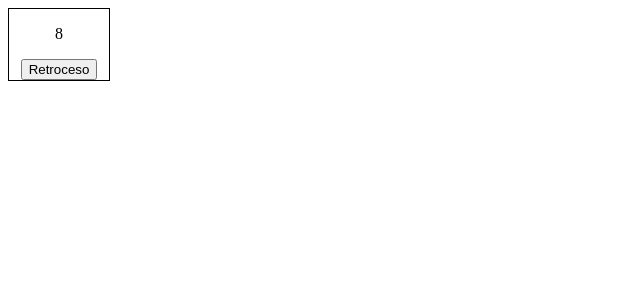
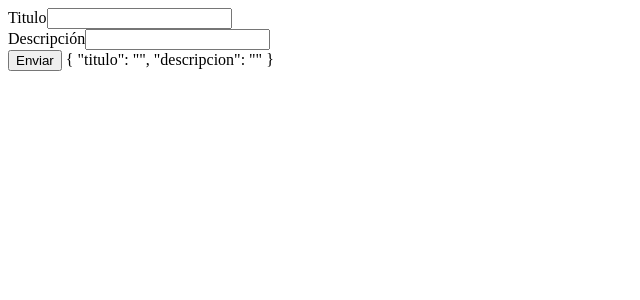
Before and after one commit to jaimearango12/biblia-angular, an Angular app: page / in a window 1280 px wide. Shown: the top 300 px of the page, without its empty margins (0-640 px from the left). Built offline with nearby package versions, Linux system fonts and the light colour scheme.

Commit message:
ejercico de paso de datos entre componentes

```diff
--- a/src/app/app.component.html
+++ b/src/app/app.component.html
@@ -1 +1,2 @@
-<cronomet inicio= '8'></cronomet>
+<app-formulario (tareaCreada)="onTareaCreada($event)"></app-formulario>
+<app-lista [tareas]="arrTarea"></app-lista>
--- a/src/app/app.component.ts
+++ b/src/app/app.component.ts
@@ -1,4 +1,5 @@
 import { Component } from '@angular/core';
+import { Tarea } from './models/tarea.model';
 
 @Component({
   selector: 'app-root',
@@ -7,4 +8,15 @@ import { Component } from '@angular/core';
 })
 export class AppComponent {
 
+  arrTarea: Tarea[];
+
+  constructor(){
+    this.arrTarea = [];
+  }
+
+  onTareaCreada($event: any) {
+    this.arrTarea.push($event);
+
+  }
+
 }
--- /dev/null
+++ b/src/app/ejercico/formulario/formulario.component.html
@@ -0,0 +1,11 @@
+<div>
+    <label >Titulo</label>
+    <input type="text" [(ngModel)]="nuevaTarea.titulo">
+</div>
+<div>
+    <label >Descripción</label>
+    <input type="text" [(ngModel)]="nuevaTarea.descripcion">
+</div>
+<button (click)="onClick">Enviar</button>
+
+{{nuevaTarea | json}}
--- /dev/null
+++ b/src/app/ejercico/formulario/formulario.component.ts
@@ -0,0 +1,27 @@
+import { Component, OnInit, Output, EventEmitter } from '@angular/core';
+import { Tarea } from 'src/app/models/tarea.model';
+
+
+@Component({
+  selector: 'app-formulario',
+  templateUrl: './formulario.component.html',
+  styleUrls: ['./formulario.component.css']
+})
+export class FormularioComponent implements OnInit {
+  @Output() tareaCreada: EventEmitter<Tarea>
+  nuevaTarea: Tarea;
+
+  constructor() {
+    this.nuevaTarea = new Tarea();
+    this.tareaCreada = new EventEmitter;
+  }
+
+  ngOnInit(): void {
+  }
+
+  onClick(){
+    this.tareaCreada.emit(this.nuevaTarea);
+    this.nuevaTarea = new Tarea; //esto reinicia el formulario porque lo está emitiendo
+  }
+
+}
--- /dev/null
+++ b/src/app/ejercico/lista/lista.component.html
@@ -0,0 +1 @@
+<div [innerHTML]= "mostrarTareas()"></div>
--- /dev/null
+++ b/src/app/ejercico/lista/lista.component.ts
@@ -0,0 +1,30 @@
+import { Component, Input, OnInit } from '@angular/core';
+import { Tarea } from 'src/app/models/tarea.model';
+
+@Component({
+  selector: 'app-lista',
+  templateUrl: './lista.component.html',
+  styleUrls: ['./lista.component.css']
+})
+export class ListaComponent implements OnInit {
+
+  @Input() tareas: Tarea[];
+
+  constructor() {
+    this.tareas = [];
+  }
+
+  ngOnInit(): void {
+  }
+
+  mostrarTareas(){
+    let resultado = '<ul>';
+    for(let tarea of this.tareas){
+      resultado += `<li>${tarea.titulo} - ${tarea.descripcion}</li>`
+    }
+    resultado += '</ul>';
+    return resultado;
+  }
+
+
+}
--- /dev/null
+++ b/src/app/models/tarea.model.ts
@@ -0,0 +1,9 @@
+export class Tarea{
+    titulo: string;
+    descripcion: string;
+
+    constructor(pTitulo = '', pDescripcion=''){
+        this.titulo = pTitulo;
+        this.descripcion = pDescripcion;
+    }
+}
```
Also changed, not shown: src/app/app.module.ts (+8 -2 lines), src/app/ejercico/formulario/formulario.component.css (added), src/app/ejercico/lista/lista.component.css (added).
